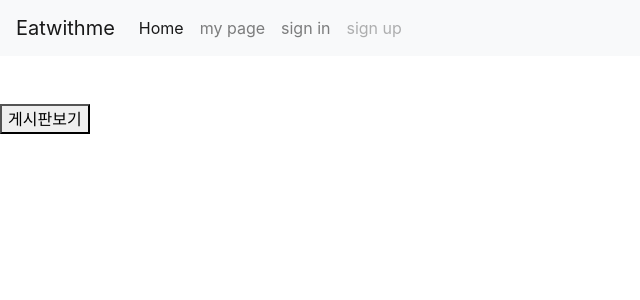
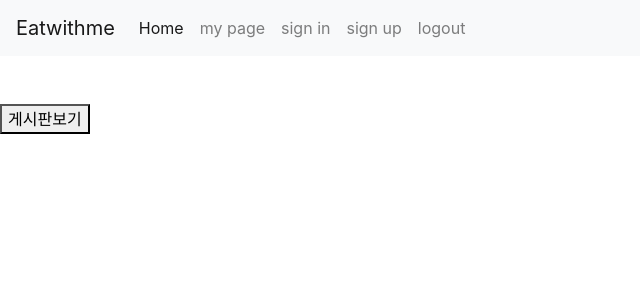
Before and after one commit to acdacd66/eatwithme, a Django app: template main/templates/home.html in a window 1280 px wide. Shown: the top 300 px of the page, without its empty margins (0-640 px from the left). Run offline with Django 3.2, Linux system fonts and the light colour scheme; the template is opened without the code that fills it, so the values that code supplies are empty; some libraries are stand-ins or nearby versions.

Commit message:
홈 화면에서 로그인,회원가입, 로그아웃 연결

```diff
--- a/account/templates/signup.html
+++ b/account/templates/signup.html
@@ -346,6 +346,7 @@
                             <input type="password" name="password2" id="password" class="inpt" required="required"
                             placeholder="Your password">
                         <label for="password">Your password</label>
+
                         <div class="submit-wrap">
                              <input class="btn btn-primary" type="submit" value="Sign Up!">
 
--- a/account/urls.py
+++ b/account/urls.py
@@ -5,5 +5,5 @@ from . import views
 urlpatterns = [
     path('signup', views.signup, name="signup"),
     path('login/',views.login,name="login"),
-
+    path('logout/',views.logout ,name="logout"),
 ]
--- a/account/views.py
+++ b/account/views.py
@@ -36,3 +36,7 @@ def login(request):
             return render(request, 'login.html', {'error': 'username or password is incorrect.'})
     else:
         return render(request, 'login.html')
+
+def logout(request):
+    auth.logout(request)
+    return render(request,'login.html')
--- a/main/templates/home.html
+++ b/main/templates/home.html
@@ -23,10 +23,13 @@
           <a class="nav-link" href="#">my page</a>
         </li>
         <li class="nav-item">
-          <a class="nav-link" href="#">sign in</a>
+          <a class="nav-link" href="{% url 'login' %}">sign in</a>
         </li>
         <li class="nav-item">
-          <a class="nav-link disabled" href="#" tabindex="-1" aria-disabled="true">sign up</a>
+          <a class="nav-link" href="{% url 'signup' %}">sign up</a>
+        </li>
+        <li class="nav-item">
+          <a class="nav-link" href="{% url 'logout' %}">logout</a>
         </li>
       </ul>
     </div>
```
Also changed, not shown: db.sqlite3.
